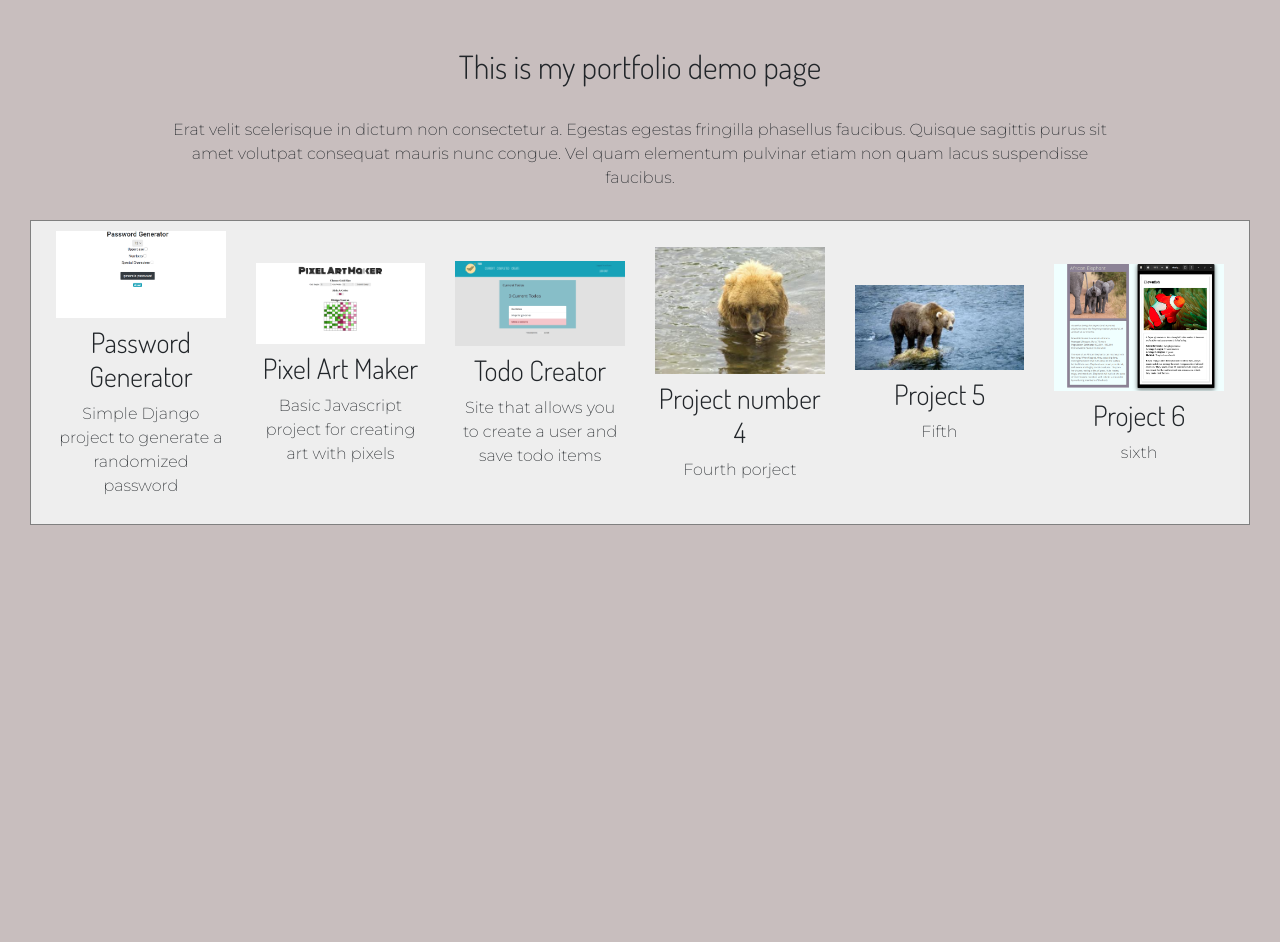
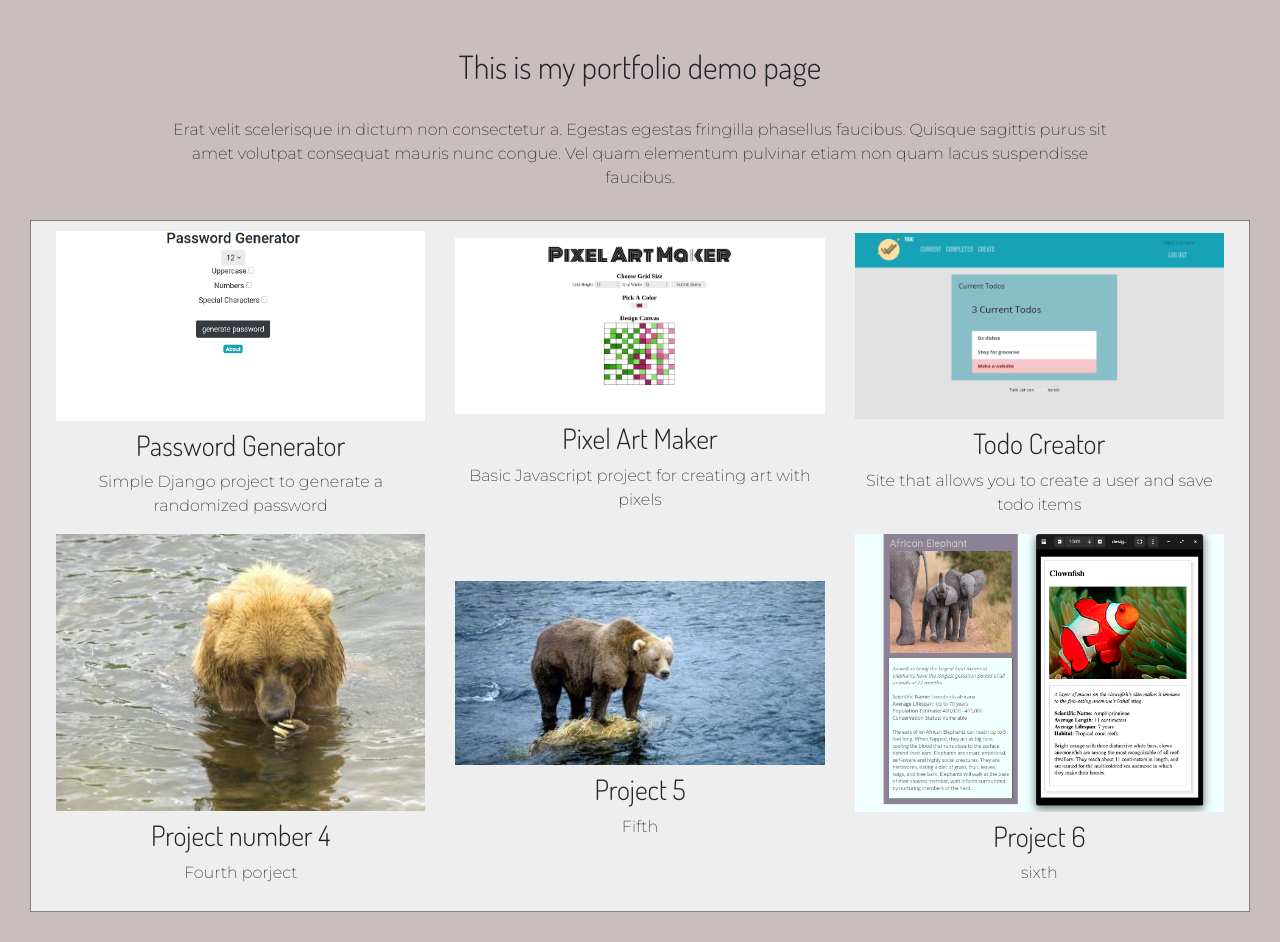
Before and after one commit to LauraHeino/personal-portfolio, a Django app: page / in a window 1280 px wide. Shown: the part 56-998 px from the top of the page. Before the commit the page ends 581 px from the top, so only its background shows below. Run offline with Django 3.2, Linux system fonts and the light colour scheme; data comes from the database, SQL or seed files in the repository; both versions use the stored data as it was after the commit; some libraries are stand-ins or nearby versions.

Commit message:
updated a few pics

```diff
--- a/portfolio/templates/portfolio/home.html
+++ b/portfolio/templates/portfolio/home.html
@@ -22,7 +22,7 @@
 
      <div class="row">
         {% for project in projects %}
-        <div class="col-sm-2 col-sm-2">
+        <div class="col-sm-4 col-sm-4">
 
           {% if project.url %}
           <a href="{{ project.url }}">
```
Also changed, not shown: db.sqlite3, media/portfolio/images/Screenshot_from_2020-07-27_13-58-11.png (added), media/portfolio/images/Screenshot_from_2020-07-27_14-09-29.png (added).
